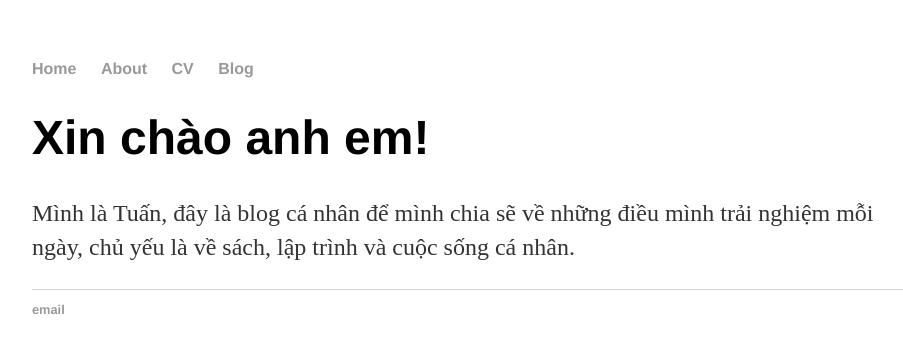
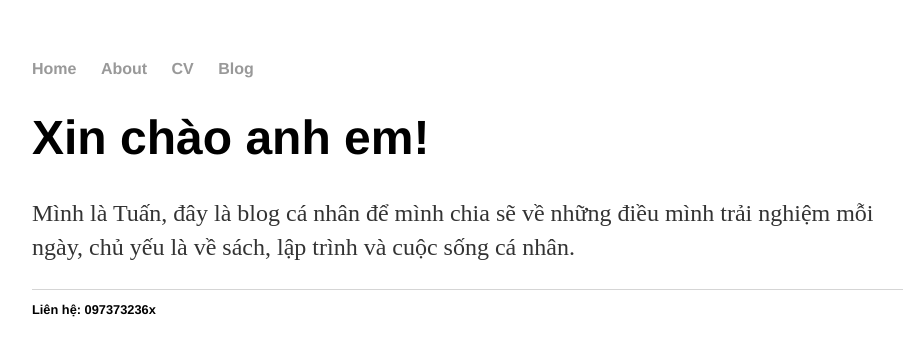
Before and after one commit to voatuan/tuanva.info, a plain HTML site: page index.html in a window 1280 px wide. Shown: the whole page, without its empty margins (160-1063 px from the left). Drawn offline with Linux system fonts and the light colour scheme.

Commit message:
Update index.html

```diff
--- a/index.html
+++ b/index.html
@@ -21,7 +21,7 @@
 		</div><!-- /.container -->
 		<footer>
     		<ul>
-        		<li><a href="mailto:demandmatic@gmail.com">email</a></li>
+        		<li>Liên hệ: 097373236x</li>
 			</ul>
 		</footer>
 	</body>
```
